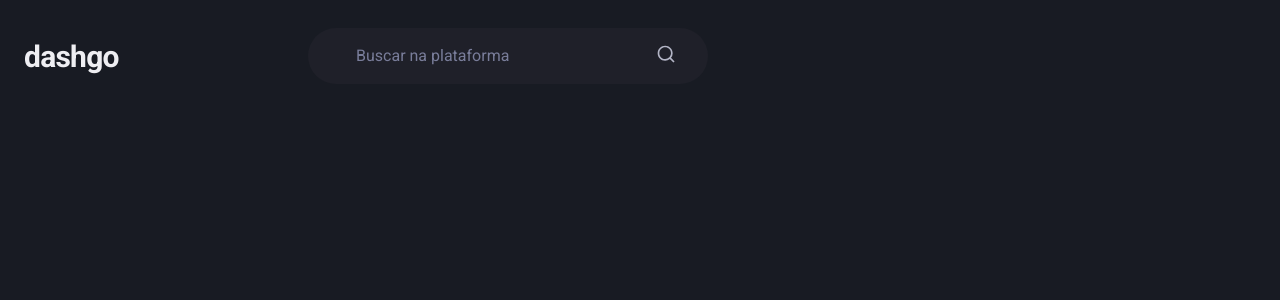
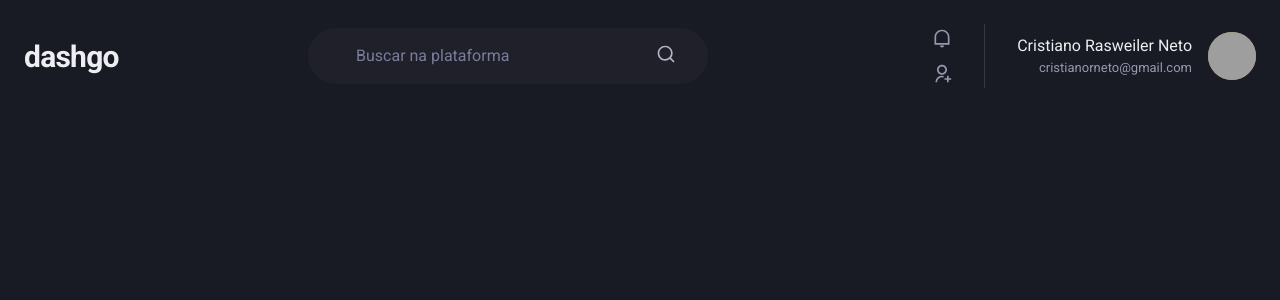
Before and after one commit to neto112/Chapter-IV---Trilha-ReactJS, a Next.js app: page /dashboard in a window 1280 px wide. Shown: the top 300 px of the page. Built offline with nearby package versions, Linux system fonts and the light colour scheme; grey boxes are pictures that could not be loaded.

Commit message:
Finishing header

```diff
--- a/package.json
+++ b/package.json
@@ -15,7 +15,8 @@
     "framer-motion": "^5.4.5",
     "next": "12.0.4",
     "react": "17.0.2",
-    "react-dom": "17.0.2"
+    "react-dom": "17.0.2",
+    "react-icons": "^4.3.1"
   },
   "devDependencies": {
     "@types/node": "^16.11.12",
--- a/src/pages/dashboard.tsx
+++ b/src/pages/dashboard.tsx
@@ -1,5 +1,5 @@
-import { Flex, Text, Input, Icon } from '@chakra-ui/react'
-import { RiSearchLine } from 'react-icons/ri'
+import { Flex, Text, Input, Icon, Stack, Box, Avatar } from '@chakra-ui/react'
+import { RiNotificationLine, RiSearchLine, RiUserAddLine } from 'react-icons/ri'
 
 export default function Dashboard() {
   return (
@@ -46,6 +46,39 @@ export default function Dashboard() {
 
         <Icon as={RiSearchLine} fontSize="20" />
       </Flex>
+
+      <Flex
+        align="center"
+        ml="auto"
+      >
+        <Stack
+          spacing="4"
+          mx="8"
+          pr="8"
+          py="1"
+          color="gray.300"
+          borderRightWidth={1}
+          borderColor="gray.700"
+        >
+          <Icon as={RiNotificationLine} fontSize="20" />
+          <Icon as={RiUserAddLine} fontSize="20" />
+        </Stack>
+
+        <Flex align="center">
+          <Box mr="4" textAlign="right">
+            <Text>Cristiano Rasweiler Neto</Text>
+            <Text color="gray.300" fontSize="small">
+              cristianorneto@gmail.com
+            </Text>
+          </Box>
+
+          <Avatar
+            size="md"
+            name="Cristiano Rasweiler Neto"
+            src="https://github.com/neto112.png"
+          />
+        </Flex>
+      </Flex>
     </Flex>
   )
 }
```
Also changed, not shown: 1 other file (tests, documents, lock files or other folders). Lines whose indentation alone changed are shown as unchanged.
